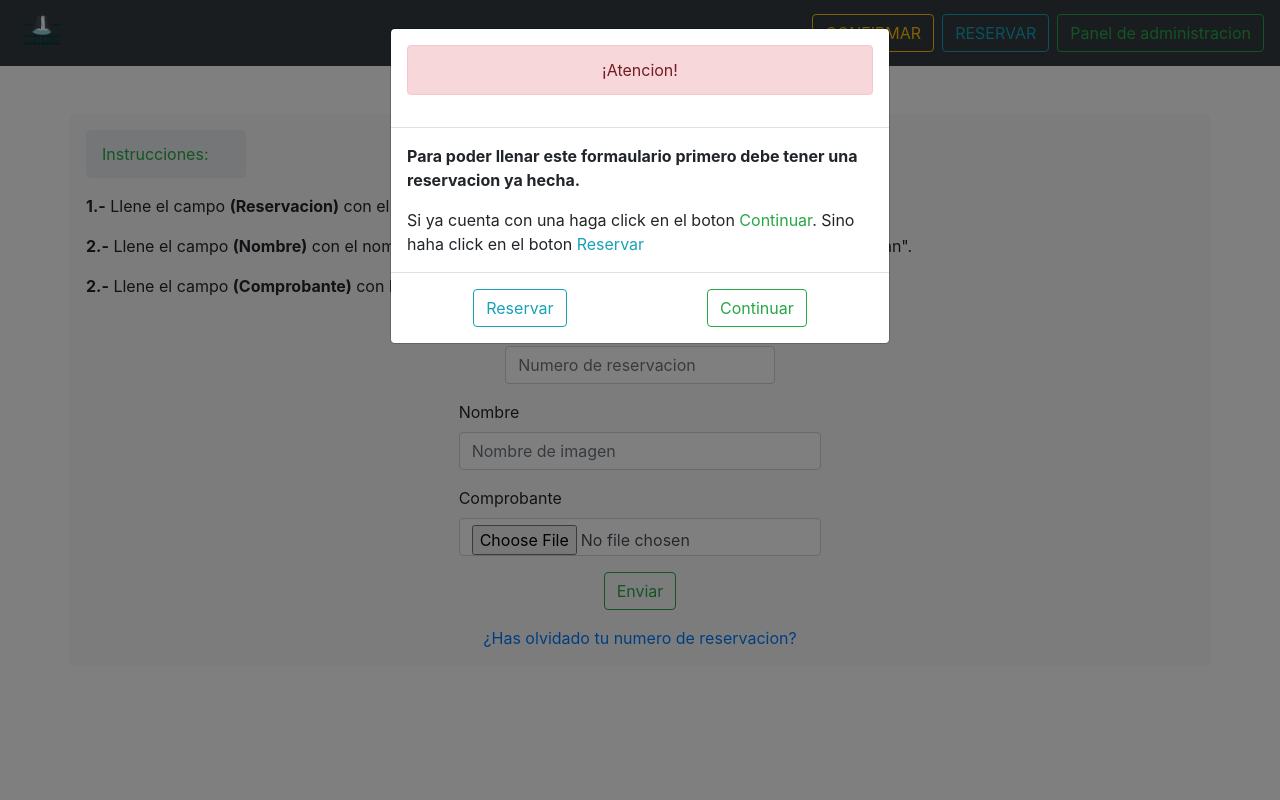
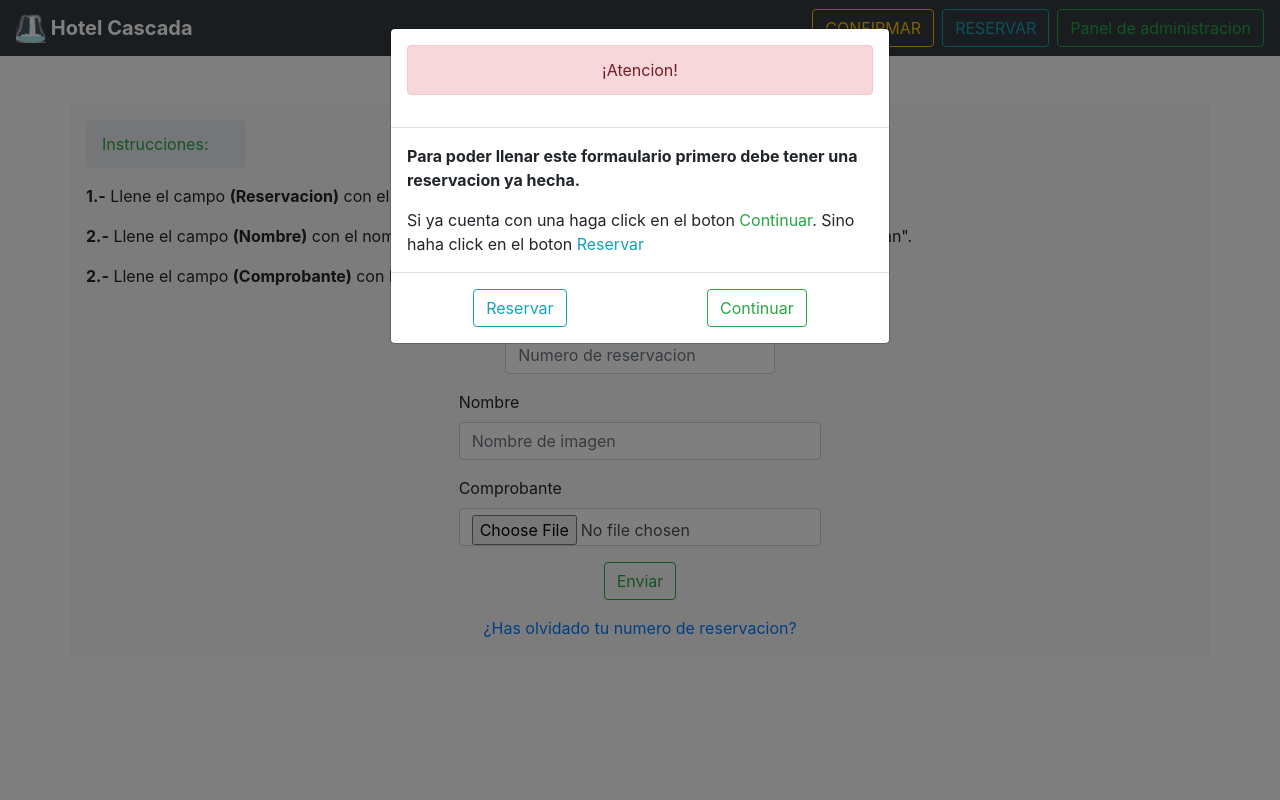
Before and after one commit to Jovanni7h/Hotel, a PHP site: page /confiReservacion.php in a window 1280 px wide. Run offline with PHP 8.4, Linux system fonts and the light colour scheme; some libraries are stand-ins or nearby versions.

Commit message:
Cambios header y logos

```diff
--- a/includes/header.php
+++ b/includes/header.php
@@ -14,10 +14,12 @@
 
    <nav class="navbar navbar-expand-lg navbar-dark bg-dark">
   <a class="navbar-brand" href="index.php">
-    <strong class="d-inline-block align-top text-info" alt="" loading="lazy">
-    <img class="img-fluid" src="images/logo hotel.png" width="50" height="50" alt="" />
+    <strong>
+    <img class="d-inline-block align-top text-info"  src="images/lcascada.png" width="30" height="30" alt=""  loading="lazy" />
     </strong>
-
+    <strong>
+      Hotel Cascada
+     </strong>
   </a>
   <button class="navbar-toggler" type="button" data-toggle="collapse" data-target="#navbarTogglerDemo02" aria-controls="navbarTogglerDemo02" aria-expanded="false" aria-label="Toggle navigation">
     <span class="navbar-toggler-icon"></span>
--- a/index.php
+++ b/index.php
@@ -17,7 +17,7 @@
       <div class="container">
         <div class="row align-items-center">
           <div class="col-12 col-md-4 text-center">
-          <img class="img-fluid" src="images/logo hotel.png" alt="" />
+          <img class="img-fluid" src="images/logo.png" alt="" />
             <p>MÁS CERCA DEL PARAÍSO</p>
             <a class="btn btn-outline-info" href="home.php"> Empezar </a>
           </div>
```
Also changed, not shown: images/lcascada.png (added), images/logo.png (added).
